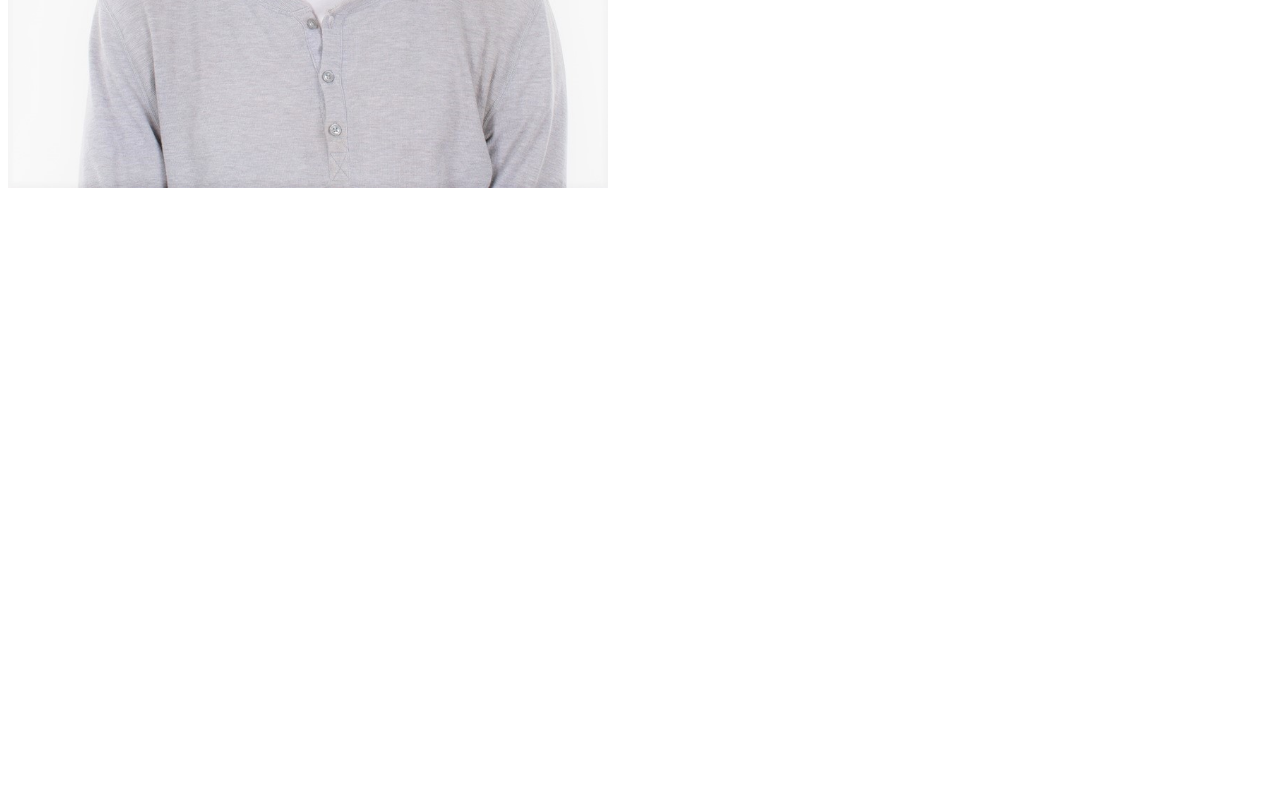
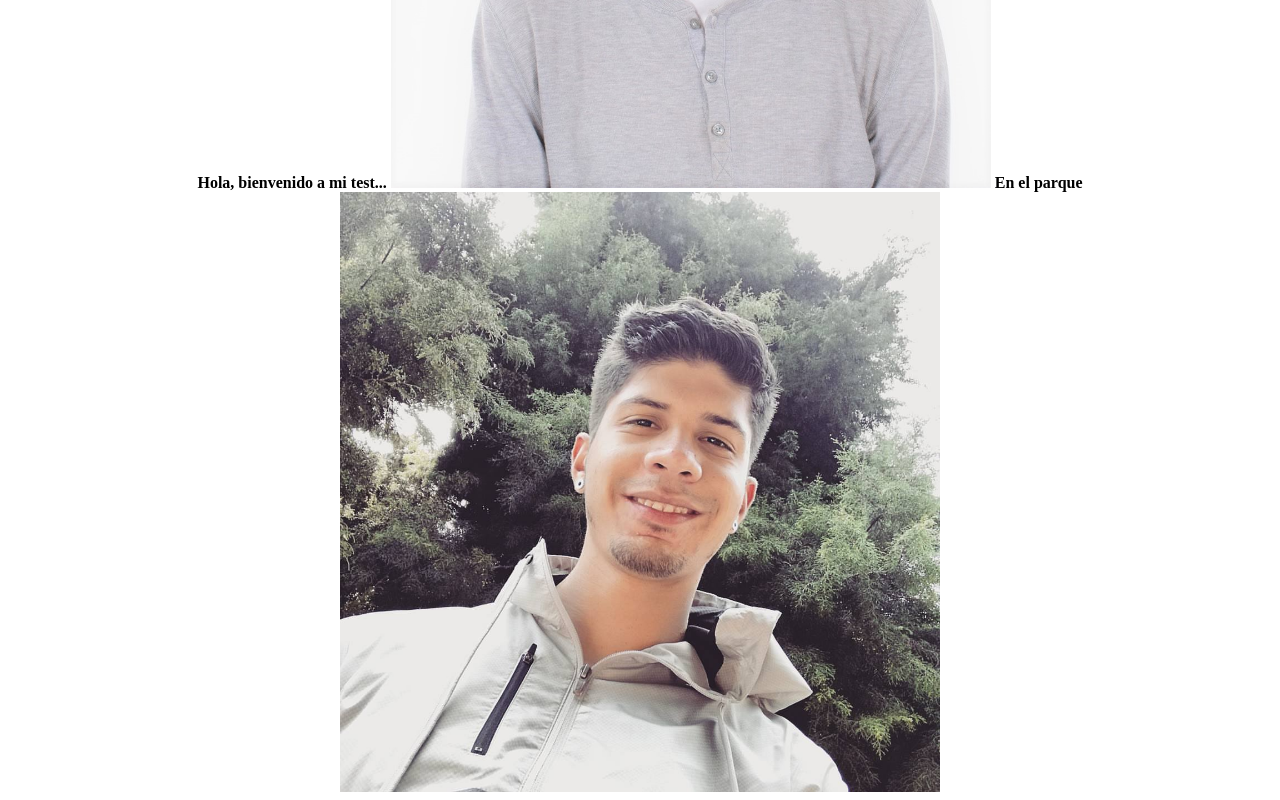
Before and after one commit to vonsid/invie-github, a plain HTML site: page index.html in a window 1280 px wide. Shown: the part 420-1220 px from the top of the page. Before the commit the page ends 800 px from the top, so only its background shows below. Drawn offline with Linux system fonts and the light colour scheme.

Commit message:
Agregando la imagen del parque

```diff
--- a/index.html
+++ b/index.html
@@ -3,7 +3,11 @@
     <title>Primer Repo</title>
   </head>
     <body>
-      <img src="julio.jpg" width ="600" height="600" alt="Yo">
+      <center>
+          <b>Hola, bienvenido a mi test...</b>
+            <img src="julio.jpg" width ="600" height="600" alt="Yo">
+          <b>En el parque</b>
+            <img src="parque.jpg" width="600" height="600" alt="Parque">
+      </center>
     </body>
-
 </html>
```
Also changed, not shown: parque.jpg (added).
